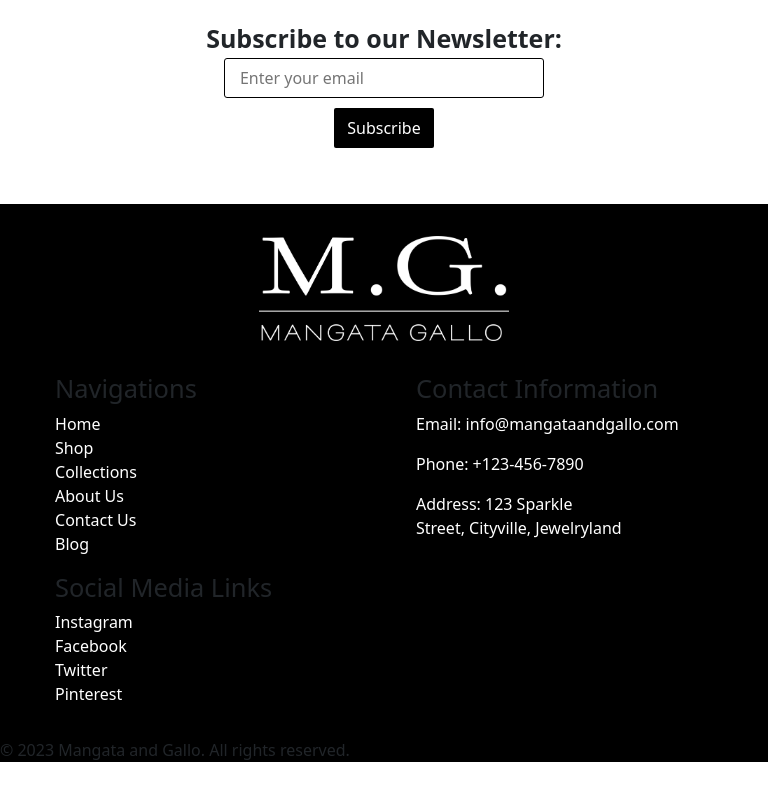
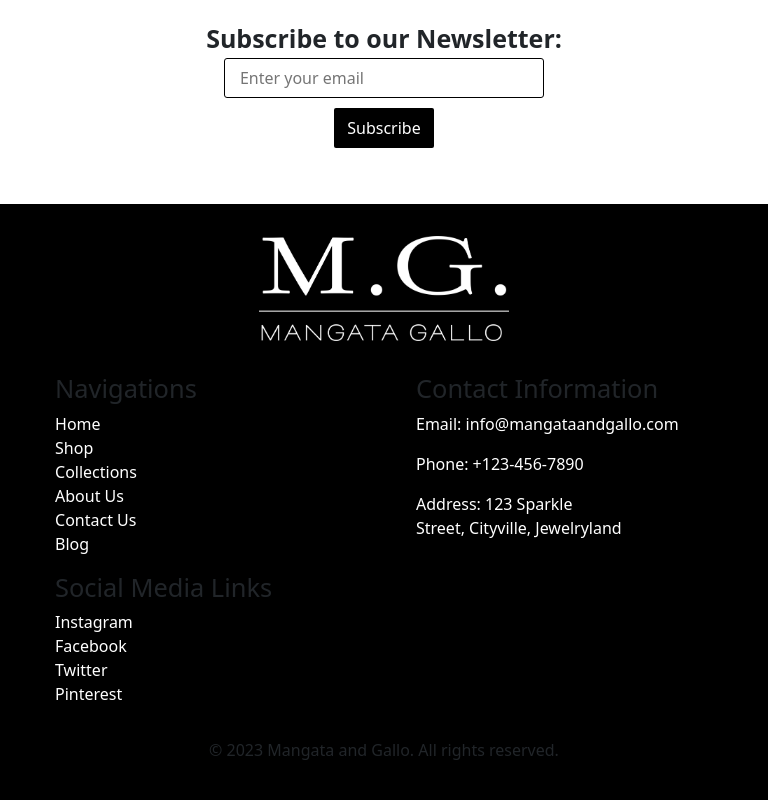
Before and after one commit to phiweCode/jewellery-store-, a plain HTML site: page index.html in a window 768 px wide. Shown: the part 4372-5172 px from the top of the page. Before the commit the page ends 5150 px from the top, so only its background shows below. Drawn offline with nearby package versions, Linux system fonts and the light colour scheme.

Commit message:
more adjustments

```diff
--- a/style.css
+++ b/style.css
@@ -1046,7 +1046,12 @@ li {
      /* footer styles*/
 
      .main-footer {
+        display: flex;
+        flex-direction: column;
+        align-items: center;
+        justify-content: center;
         background-color: black;
+        padding-bottom: 5vh;
 
     }
 
```
